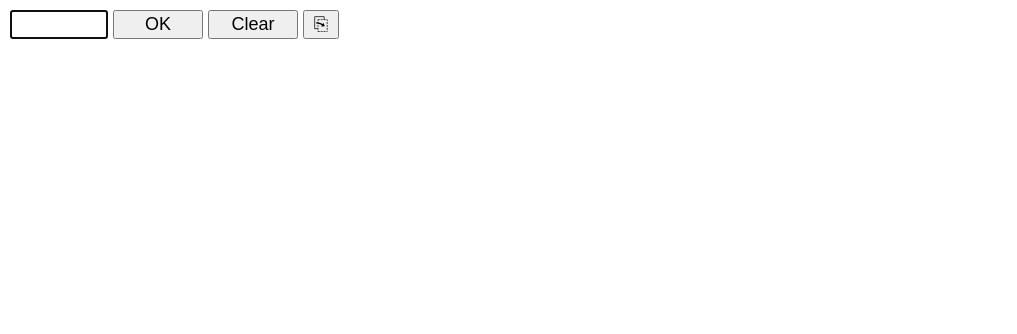
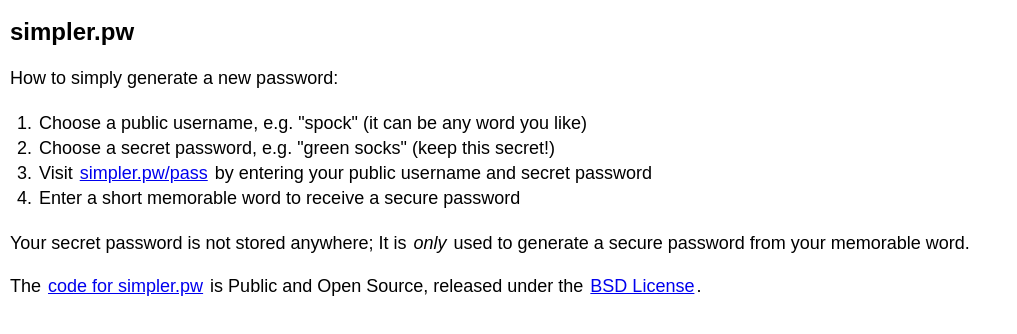
Before and after one commit to legendum/simpler.pw, a website: page web/index.html in a window 1280 px wide. Shown: the whole page, without its empty margins (0-1017 px from the left). Drawn offline with Linux system fonts and the light colour scheme.

Commit message:
Add a homepage to simpler.pw with instructions

```diff
--- a/web/index.html
+++ b/web/index.html
@@ -12,61 +12,27 @@
         padding: 2px;
       }
 
-      input {
-        width: 90px;
+      ol {
+        padding-left: 29px;
       }
 
-      input#copy-button {
-        width: 2em;
-      }
-
-      iframe#pass {
-        width: 230px;
-        height: 40px;
-        margin: 0;
-        padding: 0;
+      h1 {
+        font-size: 24px;
       }
     </style>
   </head>
-  <body onload="document.forms[0].word.focus()">
+  <body>
+    <h1>simpler.pw</h1>
 
-    <!-- submit a short mnemonic word here... -->
-    <form method="post" action="/" target="pass">
-      <div style="display:none">
-        <!-- prevent web browsers from storing passwords -->
-        <input type="password" name="unused" tabindex="-1"/>
-      </div>
-      <input type="password" value="" name="word">
-      <input type="submit" value="OK" name="submit">
-      <input type="button" value="Clear" onClick="location.reload()">
-      <input type="button" value="&#x2398;" id="copy-button" onClick="copy()">
-    </form>
+    <p>How to simply generate a new password:</p>
+    <ol>
+      <li>Choose a public username, e.g. "spock" (it can be any word you like)</li>
+      <li>Choose a secret password, e.g. "green socks" (keep this secret!)</li>
+      <li>Visit <a href="/pass">simpler.pw/pass</a> by entering your public username and secret password</li>
+      <li>Enter a short memorable word to receive a secure password</li>
+    </ol>
 
-    <!-- ...to see the generated password here in a small iframe -->
-    <iframe id="pass" name="pass" frameborder="0" src="/blank.html">
-    </iframe>
-    <script>
-      document.getElementById('pass').src = '/blank.html'; // cached
-
-      function copy() {
-        var win = window.pass,
-            doc = win.document;
-        if (doc.body.createTextRange) {
-          var range = doc.body.createTextRange();
-          range.moveToElementText(doc.body);
-          range.select();
-        } else if (win.getSelection) {
-          var selection = win.getSelection();
-          var range = doc.createRange();
-          range.selectNodeContents(doc.body);
-          selection.removeAllRanges();
-          selection.addRange(range);
-        } else {
-          console.warn("Could not select text: Unsupported browser");
-        }
-        doc.execCommand('copy');
-      }
-    </script>
-
+    <p>Your secret password is not stored anywhere; It is <i>only</i> used to generate a secure password from your memorable word.</p>
+    <p>The <a href="https://github.com/hutchike/simpler.pw">code for simpler.pw</a> is Public and Open Source, released under the <a href="license.txt">BSD License</a>.</p>
   </body>
 </html>
```
Also changed, not shown: simpler.js (+7 -15 lines), web/pass/index.html (added, +72 -0 lines), web/license.txt (added), web/pass/blank.html (renamed from web/blank.html), 1 other file.
